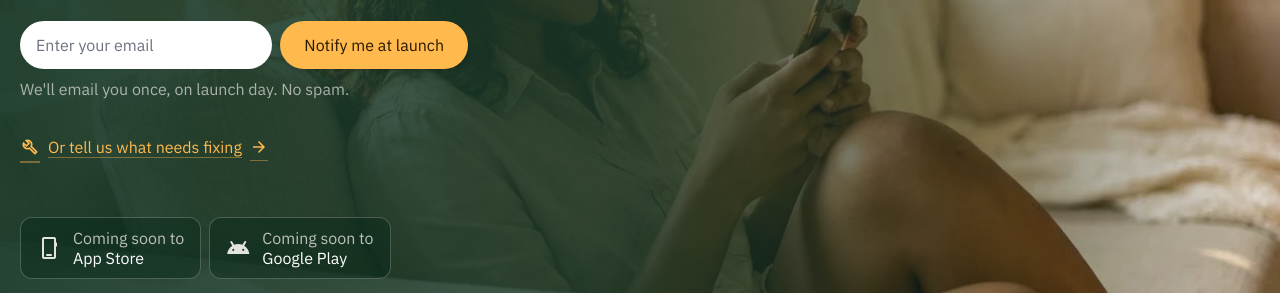
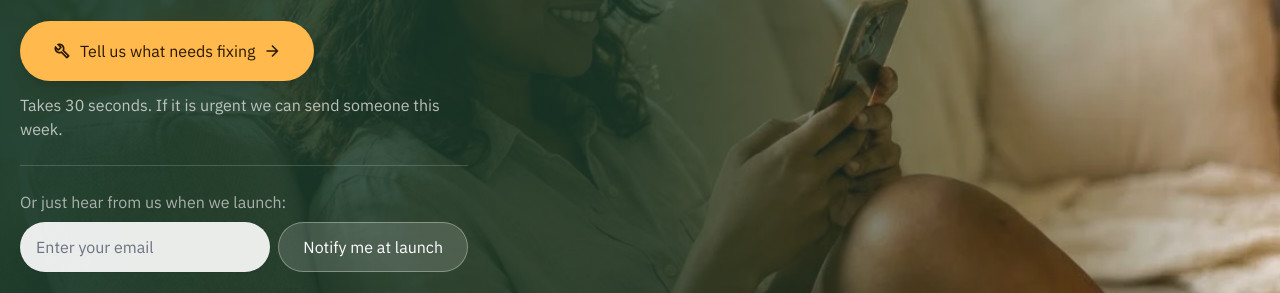
Before and after one commit to skypixeldigitals-max/hari-website, a website: page index.html in a window 1280 px wide. Shown: the part 434-727 px from the top of the page. Drawn offline with nearby package versions, Linux system fonts and the light colour scheme.

Commit message:
Make the survey the main hero action; email signup becomes secondary

```diff
--- a/assets/js/site.js
+++ b/assets/js/site.js
@@ -80,6 +80,9 @@ const strings = {
 
     survey_link: "Or tell us what needs fixing",
     survey_cta: "Tell us what needs fixing",
+    hero_survey_btn: "Tell us what needs fixing",
+    hero_survey_note: "Takes 30 seconds. If it is urgent we can send someone this week.",
+    hero_email_alt: "Or just hear from us when we launch:",
 
     hero_badge: "Launching soon in Sri Lanka",
     hero_title_1: "Home services,",
@@ -226,6 +229,9 @@ const strings = {
 
     survey_link: "නැත්නම් මොකද හදන්න ඕන කියන්න",
     survey_cta: "මොකද හදන්න ඕන කියන්න",
+    hero_survey_btn: "මොකද හදන්න ඕන කියන්න",
+    hero_survey_note: "තත්පර 30යි. ඉක්මනට ඕන නම් මේ සතියේම කෙනෙක් එවන්න පුළුවන්.",
+    hero_email_alt: "නැත්නම් එළියට ආවම විතරක් දැනගන්න:",
 
     hero_badge: "ලංකාවේ ඉක්මනටම එනවා",
     hero_title_1: "ගෙදර වැඩ,",
@@ -369,6 +375,9 @@ const strings = {
 
     survey_link: "அல்லது என்ன சரி செய்ய வேண்டும் என்று சொல்லுங்கள்",
     survey_cta: "என்ன சரி செய்ய வேண்டும் என்று சொல்லுங்கள்",
+    hero_survey_btn: "என்ன சரி செய்ய வேண்டும் என்று சொல்லுங்கள்",
+    hero_survey_note: "30 வினாடிகள். அவசரம் என்றால் இந்த வாரமே ஒருவரை அனுப்ப முடியும்.",
+    hero_email_alt: "அல்லது அறிமுகமாகும்போது மட்டும் தெரிந்துகொள்ளுங்கள்:",
 
     hero_badge: "இலங்கையில் விரைவில் அறிமுகம்",
     hero_title_1: "வீட்டுச் சேவைகள்,",
--- a/index.html
+++ b/index.html
@@ -124,23 +124,28 @@
 
       <p class="font-body-lg text-surface-container-highest" data-t="hero_desc">Verified professionals. Fixed upfront pricing. Live tracking to your door. The reliable way to manage your home.</p>
 
-      <form class="mt-xl max-w-md space-y-sm" data-form="client" novalidate>
+      <!-- The survey is the primary action. An email address only says someone
+           is curious; the survey says what they need, where they are, and how
+           to reach them — which is the answer worth having before launch. -->
+      <div class="mt-xl max-w-md">
+        <a class="w-full sm:w-auto inline-flex items-center justify-center gap-2 bg-tertiary-fixed-dim text-on-tertiary-fixed font-label-lg px-8 py-4 rounded-full hover:bg-tertiary-fixed transition-colors active:scale-95 shadow-lg min-h-[56px]" href="survey.html">
+          <span class="material-symbols-outlined text-xl" aria-hidden="true">build</span>
+          <span data-t="hero_survey_btn">Tell us what needs fixing</span>
+          <span class="material-symbols-outlined text-lg" aria-hidden="true">arrow_forward</span>
+        </a>
+        <p class="font-body-sm text-surface-container-highest/80 mt-3" data-t="hero_survey_note">Takes 30 seconds. If it is urgent we can send someone this week.</p>
+      </div>
+
+      <!-- Secondary: for people who are interested but have nothing broken today. -->
+      <form class="mt-lg max-w-md space-y-sm pt-lg border-t border-surface-container-highest/20" data-form="client" novalidate>
+        <p class="font-body-sm text-surface-container-highest/70" data-t="hero_email_alt">Or just hear from us when we launch:</p>
         <div class="flex flex-col sm:flex-row gap-sm">
           <label class="sr-only" for="hero-email" data-t="hero_input">Enter your email</label>
-          <input id="hero-email" name="email" type="email" required autocomplete="email" class="flex-1 px-4 py-3 rounded-full bg-surface-container-lowest text-on-background border-none font-body-md shadow-sm" data-t-placeholder="hero_input" placeholder="Enter your email">
-          <button type="submit" class="bg-tertiary-fixed-dim text-on-tertiary-fixed font-label-lg px-6 py-3 rounded-full hover:bg-tertiary-fixed transition-colors sm:whitespace-nowrap active:scale-95 shadow-md" data-t="hero_btn">Notify me at launch</button>
+          <input id="hero-email" name="email" type="email" required autocomplete="email" class="flex-1 px-4 py-3 rounded-full bg-surface-container-lowest/90 text-on-background border-none font-body-md shadow-sm" data-t-placeholder="hero_input" placeholder="Enter your email">
+          <button type="submit" class="bg-surface-container-lowest/15 text-surface-container-lowest border border-surface-container-highest/40 font-label-lg px-6 py-3 rounded-full hover:bg-surface-container-lowest/25 transition-colors sm:whitespace-nowrap active:scale-95" data-t="hero_btn">Notify me at launch</button>
         </div>
-        <p class="font-body-sm text-surface-container-highest/70 text-center sm:text-left mt-2" data-t="hero_spam">We'll email you once, on launch day. No spam.</p>
         <p class="font-body-sm text-tertiary-fixed-dim hidden" data-form-msg role="status" aria-live="polite"></p>
       </form>
-
-      <!-- Straight to the survey. The email box asks for a launch reminder;
-           this asks what they actually need, which is the more useful answer. -->
-      <a class="inline-flex items-center gap-2 min-h-[44px] mt-md font-label-lg text-tertiary-fixed-dim hover:text-tertiary-fixed transition-colors underline decoration-tertiary-fixed-dim/40 underline-offset-4" href="survey.html">
-        <span class="material-symbols-outlined text-xl" aria-hidden="true">build</span>
-        <span data-t="survey_link">Or tell us what needs fixing</span>
-        <span class="material-symbols-outlined text-lg" aria-hidden="true">arrow_forward</span>
-      </a>
 
       <!-- Store badges: built in-house, no imitation Apple/Google marks -->
       <div class="pt-lg flex flex-wrap items-center gap-sm">
```
Also changed, not shown: assets/css/site.css.
